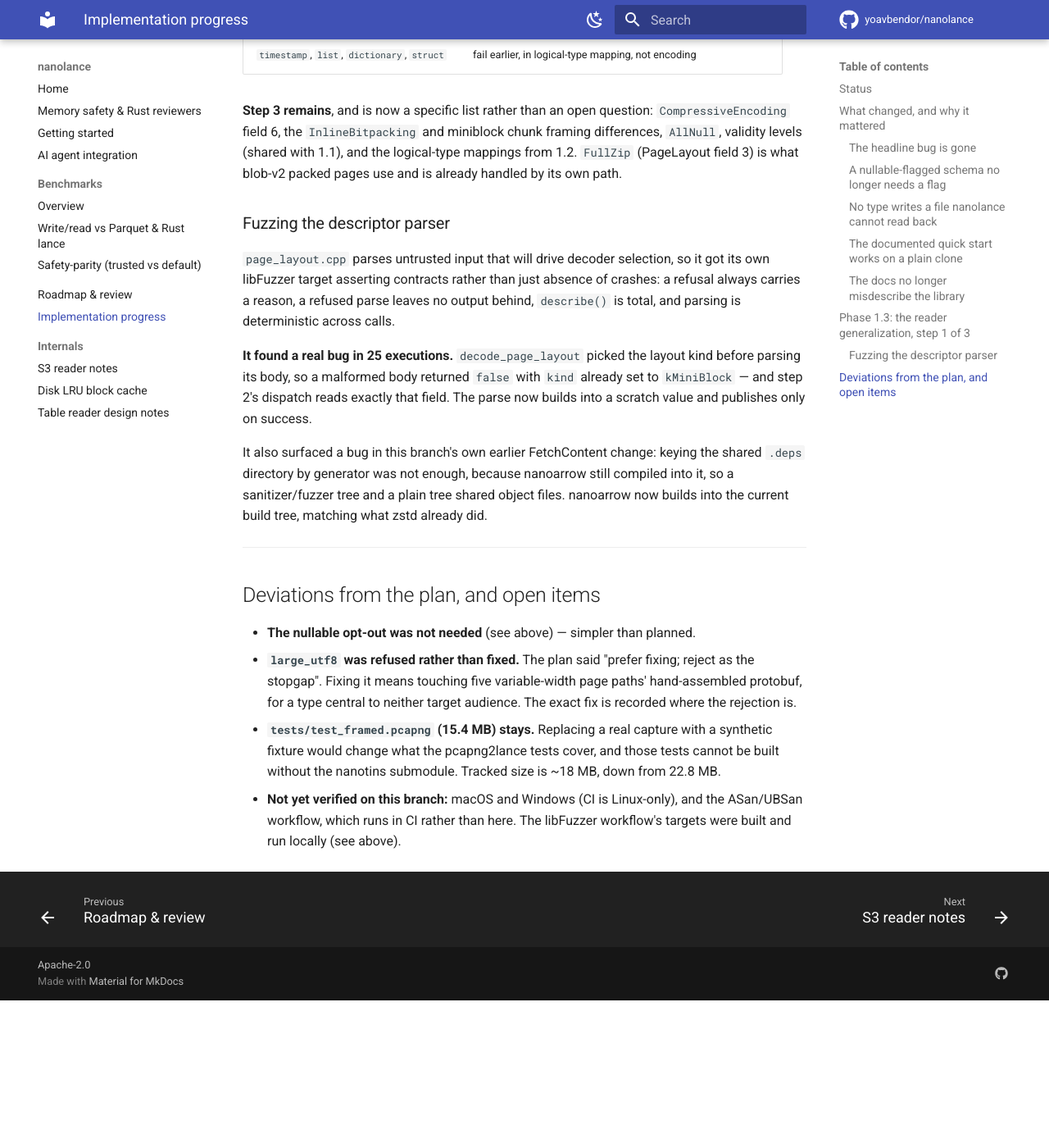
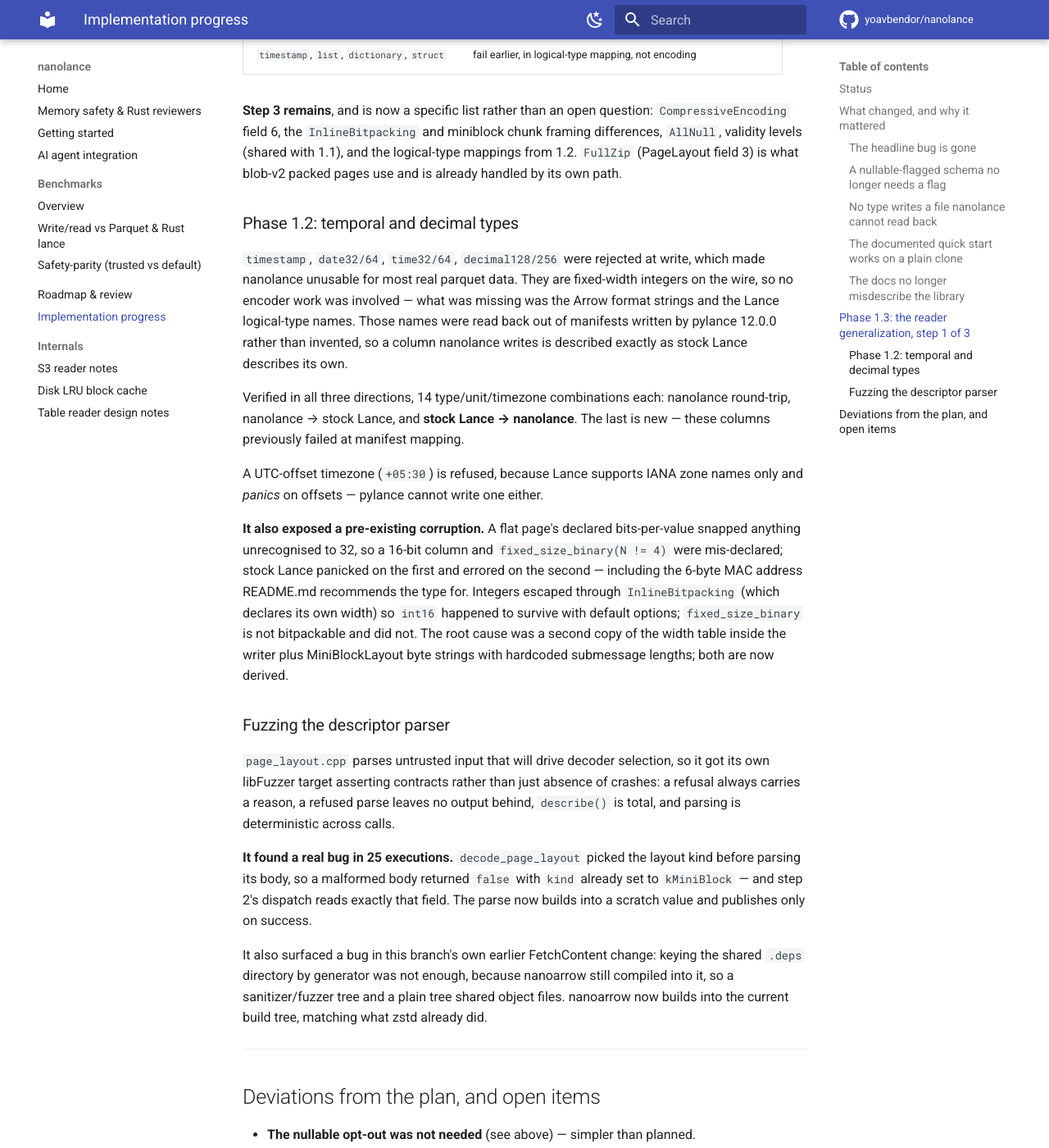
Before and after one commit to yoavbendor/nanolance, an MkDocs documentation site: the page built from docs/PROGRESS.md, in a window 1280 px wide and 1400 px high, scrolled down 5696 px. Shown: the whole window at 82% size. Built offline with MkDocs 1.6.1 and Material for MkDocs 9.7.7, drawn with Linux system fonts in a browser that asks for light colours; comment, search, counter and statistics services are not loaded; before the commit the page ends 6916 px from its top, so only the background shows below that; some of the changed text lies outside the part shown.

Commit message:
docs: record Phase 1.2 in the progress report
Co-Authored-By: Claude Opus 5 <noreply@anthropic.com>
Claude-Session: https://claude.ai/code/session_014PGy9PK68gHvyR8T1r5ueY

```diff
--- a/docs/PROGRESS.md
+++ b/docs/PROGRESS.md
@@ -17,12 +17,12 @@ branch; commands to reproduce are in the plan or the commit messages. Test count
 | **Phase 1.3 — read stock-Lance files** | **steps 1 and 2 of 3 done** (parse, oracle, dispatch) |
 | Fuzz coverage for the descriptor parser | done — found one real bug in 25 executions |
 | 1.1 Real nullability | not started |
-| 1.2 timestamp / date / time / decimal | not started |
+| 1.2 timestamp / date / time / decimal | **done** — plus a pre-existing width-declaration bug it exposed |
 | Phase 2 — wheels, CMake install | not started |
 | Phase 3 — streaming read, projection in Python | not started |
 | Phase 4 — read-path optimization | not started (deliberately last) |
 
-Test suite: **46 ctest** (was 42) and **27 pytest** (was 22), all passing.
+Test suite: **46 ctest** (was 42) and **78 pytest** (was 22), all passing.
 
 Fuzzers: `nanolance_fuzz_decode` and `nanolance_fuzz_page_layout`, both clean; the longest
 campaign run here was 95,896,936 executions.
@@ -203,6 +203,29 @@ field 6, the `InlineBitpacking` and miniblock chunk framing differences, `AllNul
 (shared with 1.1), and the logical-type mappings from 1.2. `FullZip` (PageLayout field 3) is what
 blob-v2 packed pages use and is already handled by its own path.
 
+### Phase 1.2: temporal and decimal types
+
+`timestamp`, `date32/64`, `time32/64`, `decimal128/256` were rejected at write, which made nanolance
+unusable for most real parquet data. They are fixed-width integers on the wire, so no encoder work
+was involved — what was missing was the Arrow format strings and the Lance logical-type names. Those
+names were read back out of manifests written by pylance 12.0.0 rather than invented, so a column
+nanolance writes is described exactly as stock Lance describes its own.
+
+Verified in all three directions, 14 type/unit/timezone combinations each: nanolance round-trip,
+nanolance → stock Lance, and **stock Lance → nanolance**. The last is new — these columns previously
+failed at manifest mapping.
+
+A UTC-offset timezone (`+05:30`) is refused, because Lance supports IANA zone names only and *panics*
+on offsets — pylance cannot write one either.
+
+**It also exposed a pre-existing corruption.** A flat page's declared bits-per-value snapped anything
+unrecognised to 32, so a 16-bit column and `fixed_size_binary(N != 4)` were mis-declared; stock Lance
+panicked on the first and errored on the second — including the 6-byte MAC address README.md
+recommends the type for. Integers escaped through `InlineBitpacking` (which declares its own width)
+so `int16` happened to survive with default options; `fixed_size_binary` is not bitpackable and did
+not. The root cause was a second copy of the width table inside the writer plus MiniBlockLayout byte
+strings with hardcoded submessage lengths; both are now derived.
+
 ### Fuzzing the descriptor parser
 
 `page_layout.cpp` parses untrusted input that will drive decoder selection, so it got its own
```
